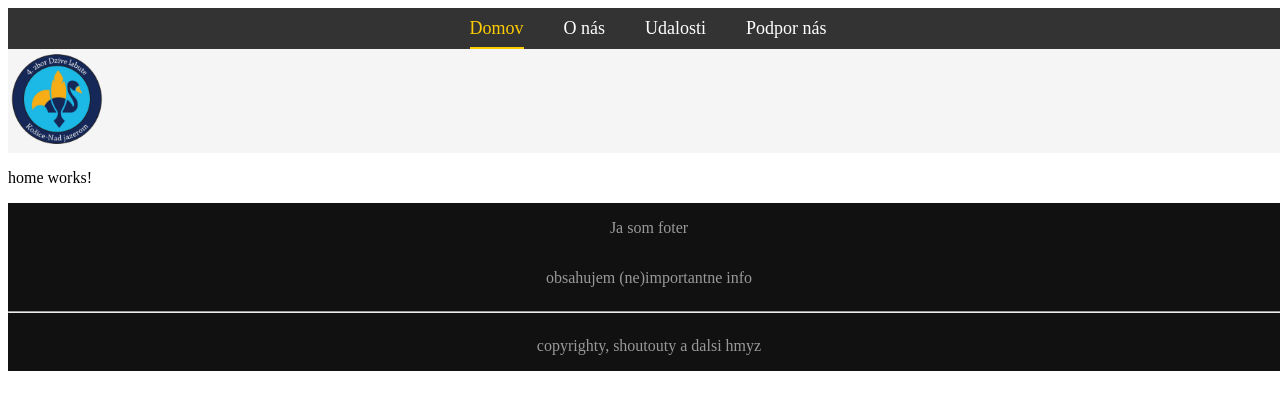
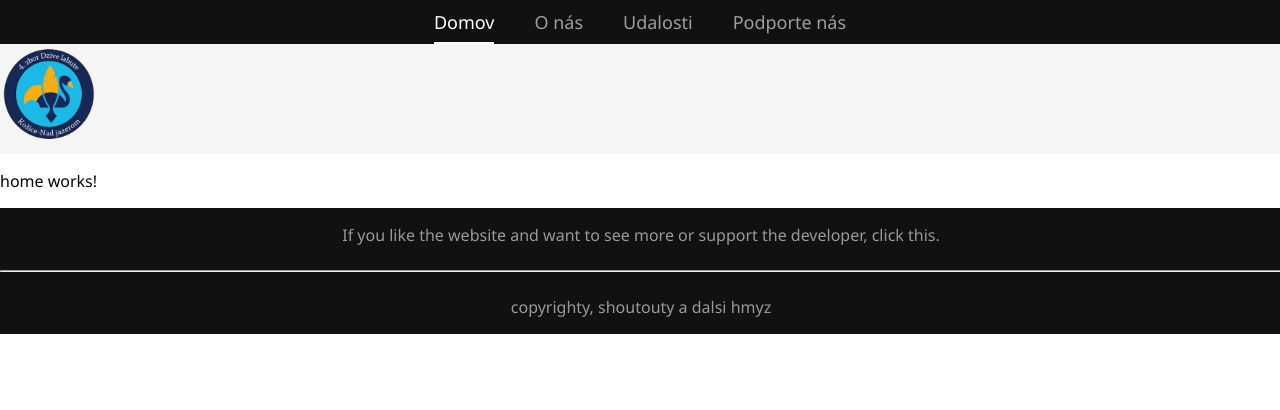
Before and after one commit to RcodePlay/dl-web-final, an Angular app in the folder client/: page /home in a window 1280 px wide. Shown: the top 410 px of the page. Built offline with nearby package versions, Linux system fonts and the light colour scheme.

Commit message:
Small code changes

```diff
--- a/client/src/app/app.component.html
+++ b/client/src/app/app.component.html
@@ -8,7 +8,7 @@
             </li>
             <li>
                 <a routerLink="/support" routerLinkActive="active"
-                    >Podpor nás</a
+                    >Podporte nás</a
                 >
             </li>
         </ul>
@@ -21,8 +21,12 @@
 </main>
 
 <footer>
-    <p>Ja som foter</p>
-    <p>obsahujem (ne)importantne info</p>
+    <p>
+        <a href="https://github.com/RcodePlay" target="_blank">
+            If you like the website and want to see more or support the
+            developer, click this.
+        </a>
+    </p>
     <hr />
     <p>copyrighty, shoutouty a dalsi hmyz</p>
 </footer>
--- a/client/src/app/app.component.scss
+++ b/client/src/app/app.component.scss
@@ -1,13 +1,18 @@
 header {
-    width: 100lvw;
+    width: 100%;
+    position: relative;
     background-color: #f5f5f5;
+    top: 0;
+    left: 0;
+    padding-bottom: 5px;
 }
 
 nav {
-    background-color: #333;
+    background-color: #111;
 }
 
 #main-nav {
+    font-family: 'Segoe UI', Tahoma, Geneva, Verdana, sans-serif;
     list-style-type: none;
     margin: 0;
     padding: 0;
@@ -21,7 +26,7 @@ nav {
 
 #main-nav a {
     text-decoration: none;
-    color: white;
+    color: #9e9e9e;
     padding: 10px 0;
     display: inline-block;
     font-size: 18px;
@@ -29,11 +34,11 @@ nav {
 }
 
 #main-nav a:hover {
-    color: #ffcc00;
+    color: #fff;
 }
 
 #main-nav a.active {
-    color: #ffcc00;
+    color: #fff;
 }
 
 #main-nav a.active::after {
@@ -43,7 +48,7 @@ nav {
     bottom: 0;
     height: 2px;
     width: 100%;
-    background-color: #ffcc00;
+    background-color: #fff;
 }
 
 #main-nav a:hover::after {
@@ -53,7 +58,7 @@ nav {
     bottom: 0;
     height: 2px;
     width: 100%;
-    background-color: #ffcc00;
+    background-color: #fff;
 }
 
 footer {
@@ -63,8 +68,8 @@ footer {
     display: flex;
     flex-direction: column;
     align-items: center;
-    background-color: #111111;
-    color: #999999;
+    background-color: #111;
+    color: #999;
     min-width: 100lvw;
 }
 
@@ -72,14 +77,19 @@ footer hr {
     width: 100lvw;
 }
 
+footer a {
+    text-decoration: none;
+    color: #999;
+}
+
 // Responsive design
 
 @media (max-width: 600px) {
-    #main-nav {
-        flex-direction: column;
-    }
+    // #main-nav {
+    //     flex-direction: column;
+    // }
 
     #main-nav li {
-        margin: 10px 0;
+        margin: 0 10px 0 0;
     }
 }
--- a/client/src/styles.scss
+++ b/client/src/styles.scss
@@ -1,4 +1,18 @@
 body {
     align-items: center;
     justify-items: center;
+    font-family: 'Segoe UI', Tahoma, Geneva, Verdana, sans-serif;
 }
+
+html,
+body {
+    margin: 0;
+    padding: 0;
+}
+
+.page {
+    display: flex;
+    flex-direction: column;
+    justify-content: center;
+    align-items: center;
+}
```
